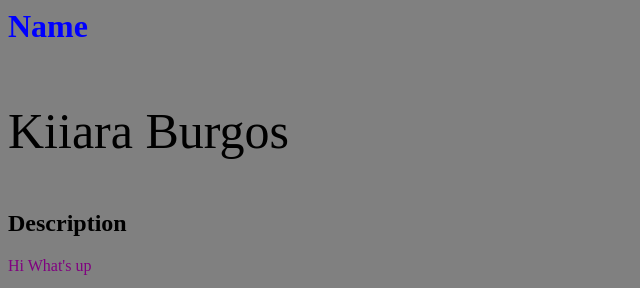
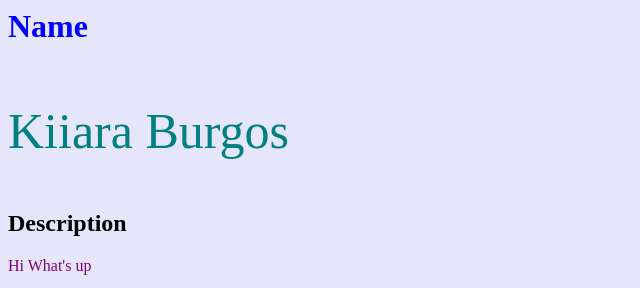
Before and after one commit to kiiaraburgos/kiiaraburgos.github.io, a plain HTML site: page index.html in a window 1280 px wide. Shown: the top 288 px of the page, without its empty margins (0-640 px from the left). Drawn offline with Linux system fonts and the light colour scheme.

Commit message:
Update index.html

```diff
--- a/index.html
+++ b/index.html
@@ -1,19 +1,19 @@
 <HTML>
   <head>
      <style>
-       body {
-         background-color: gray;
+       body{
+       background-color: lavender;
       h1{
         Color:blue;
       }
       .day{
          color: purple;
       }
-      #Burgos
-        Color: teal;
+      #Burgos{
+        color: teal;
       }
       .name {
-        font-size:50px;
+        font-size: 50px;
       }
       .table{
           color: pink;
```
